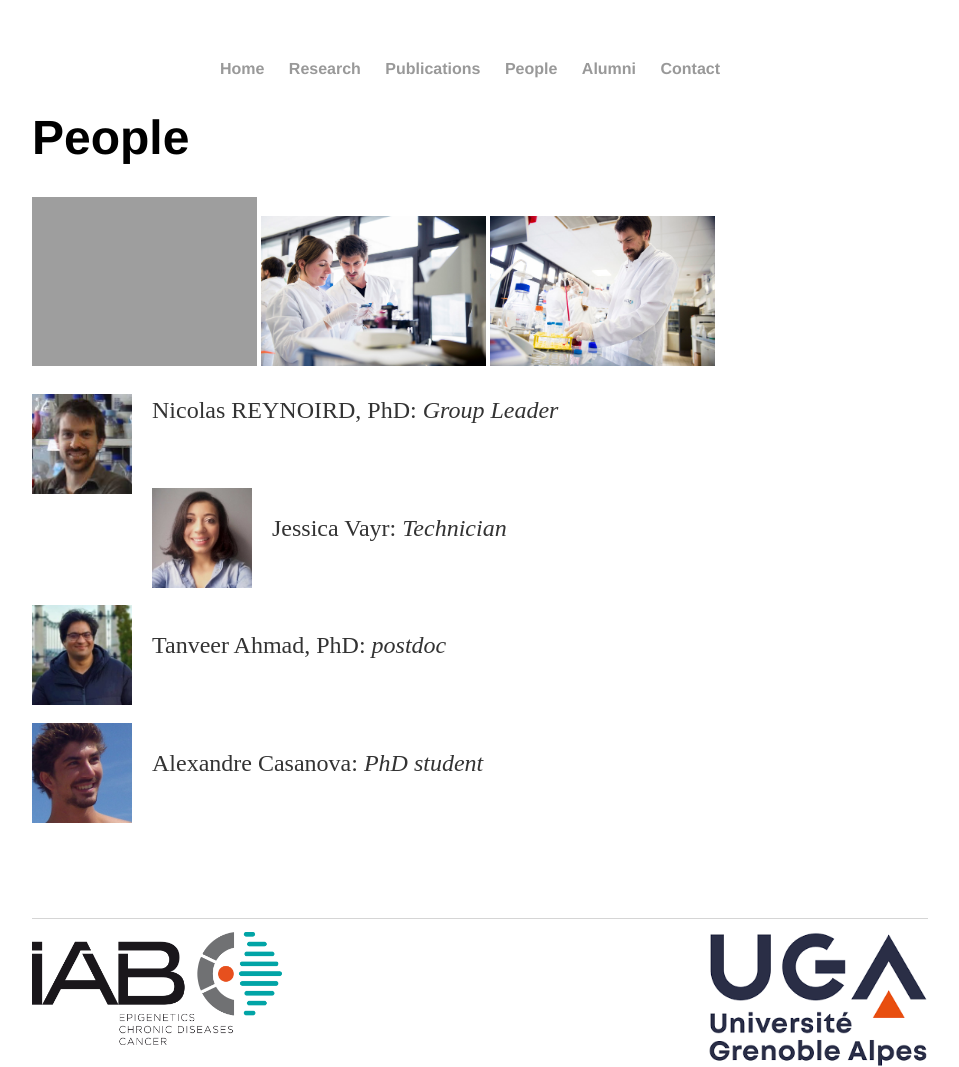
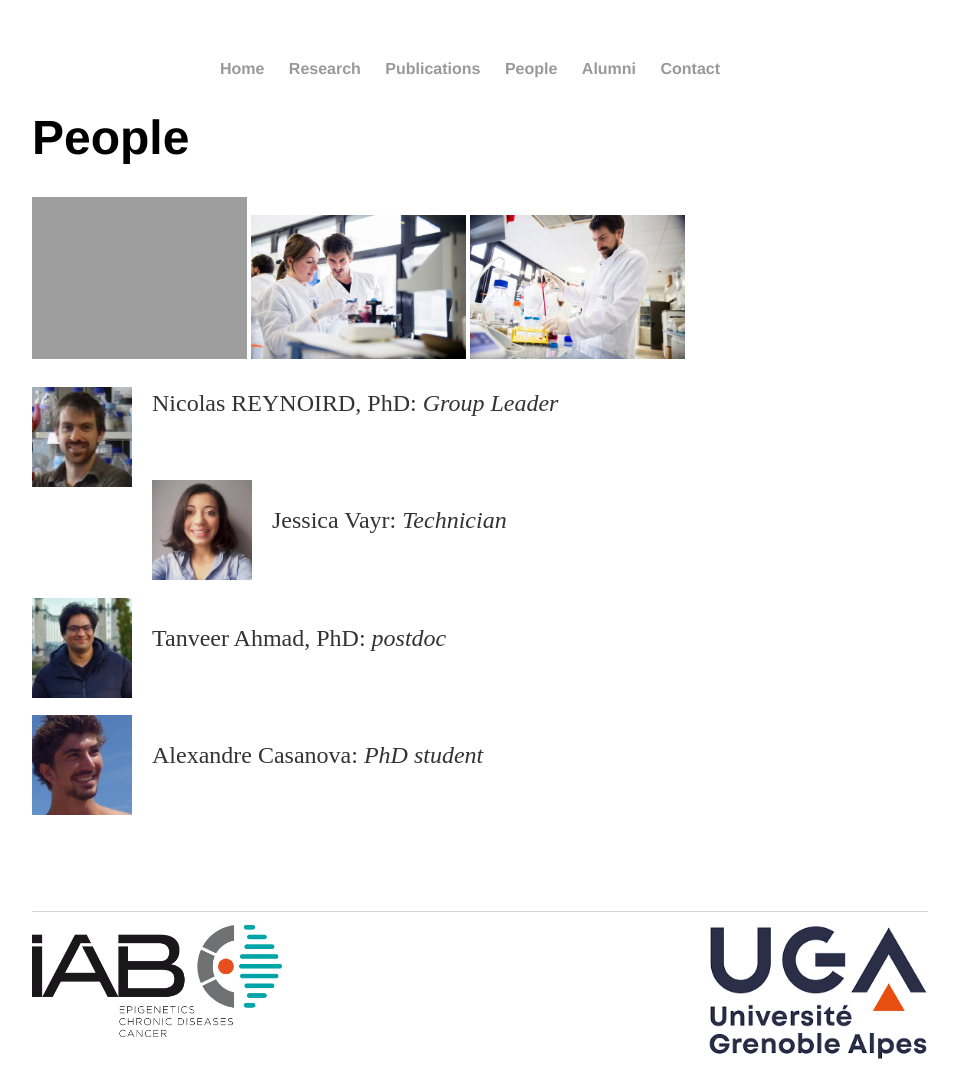
Before and after one commit to Reynoird-Lab/Reynoird-lab.github.io, a Jekyll site: the page built from People/index.html, in a window 1280 px wide. Shown: the whole page, without its empty margins (160-1119 px from the left). Built offline with Jekyll 4.4.1, drawn with Linux system fonts in a browser that asks for light colours; Markdown is read by kramdown in place of the engine named in the settings.

Commit message:
Update index.html

```diff
--- a/People/index.html
+++ b/People/index.html
@@ -4,7 +4,7 @@
 ---
 	<h1>{{ page.title }}</h1>
 
-<img src="https://reynoird-lab.github.io/Images/TOM_3906.jpg" width="225" /> <img src="https://reynoird-lab.github.io/Images/TOM_3857.jpg" width="225" /> <img src="https://reynoird-lab.github.io/Images/TOM_3773.jpg" width="225" />
+<img src="https://reynoird-lab.github.io/Images/TOM_3906.jpg" width="215" /> <img src="https://reynoird-lab.github.io/Images/TOM_3857.jpg" width="215" /> <img src="https://reynoird-lab.github.io/Images/TOM_3773.jpg" width="215" />
 
 
 <p>
```
